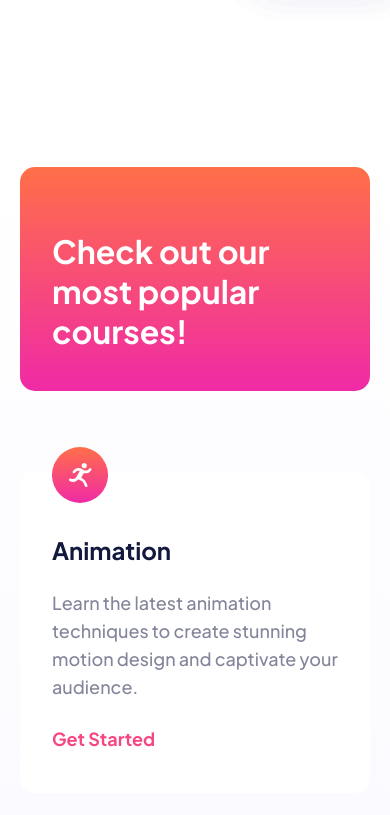
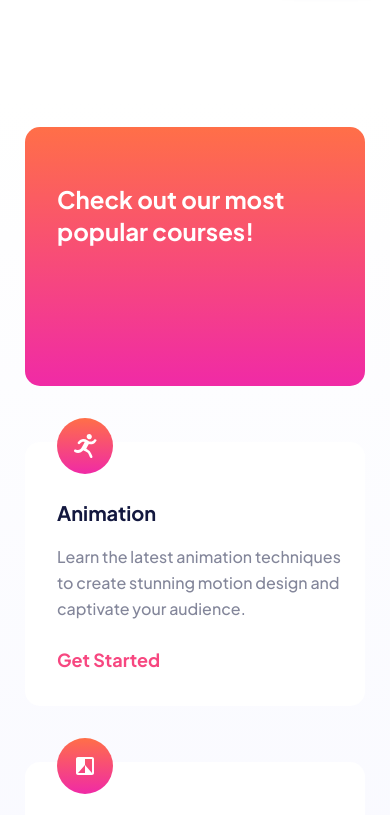
Before and after one commit to akhmedov-diyor/skill-learn-responsive, a plain HTML site: page index.html in a window 390 px wide. Shown: the part 540-1355 px from the top of the page. Drawn offline with Linux system fonts and the light colour scheme.

Commit message:
course section's tablet version have done

```diff
--- a/css/main.css
+++ b/css/main.css
@@ -185,6 +185,10 @@ a {
     font-size: 16px;
     padding: 15px 37.5px;
   }
+
+  .header-section__hero {
+    padding-bottom: 186px;
+  }
 }
 
 /* !TABLET VERSION FINISHED */
@@ -224,6 +228,7 @@ a {
 
 .course-section {
   background: linear-gradient(180deg, #ffffff 0%, #f0f1ff 100%);
+  padding-bottom: 60px;
 }
 
 .course-section__block {
@@ -240,6 +245,7 @@ a {
   border-radius: 15px;
   padding: 64px 32px 40px;
   background-color: #fff;
+  margin: 0 auto;
   margin-bottom: 80px;
 }
 
@@ -350,4 +356,44 @@ a {
   color: var(--btn);
 }
 
+.course-box__btn:hover {
+  color: #ffa7c3;
+}
+
+/* ! TABLET VERSION STARTED */
+
+@media screen and (max-width: 768px) {
+  .course-section__box {
+    width: 100%;
+    max-width: 340px;
+    padding: 56px 0 32px 32px;
+    margin: 0 auto;
+    margin-bottom: 56px;
+  }
+
+  .course-block__title {
+    font-size: 24px;
+    line-height: 32px;
+  }
+
+  .block-title {
+    padding: 56px 0 139px 32px;
+  }
+
+  .course-box__title {
+    font-size: 20px;
+    margin-bottom: 16px;
+  }
+
+  .course-box__desc {
+    font-size: 16px;
+    line-height: 26px;
+  }
+
+  .course-section__box p {
+    margin-bottom: 24px;
+  }
+}
+/* ! TABLET VERSION FINISHED */
+
 /* ? COURSE SECTION FINISHED */
```
